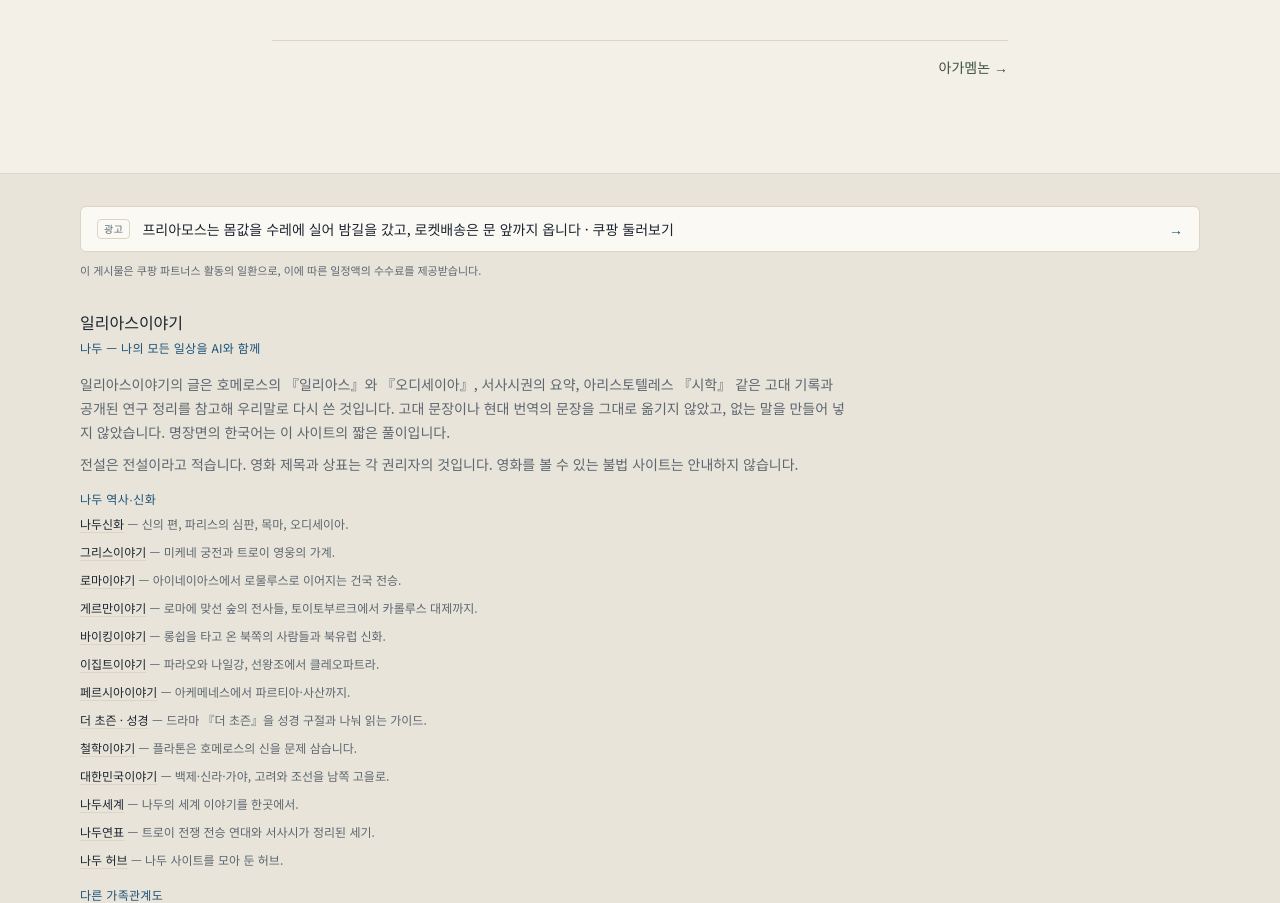
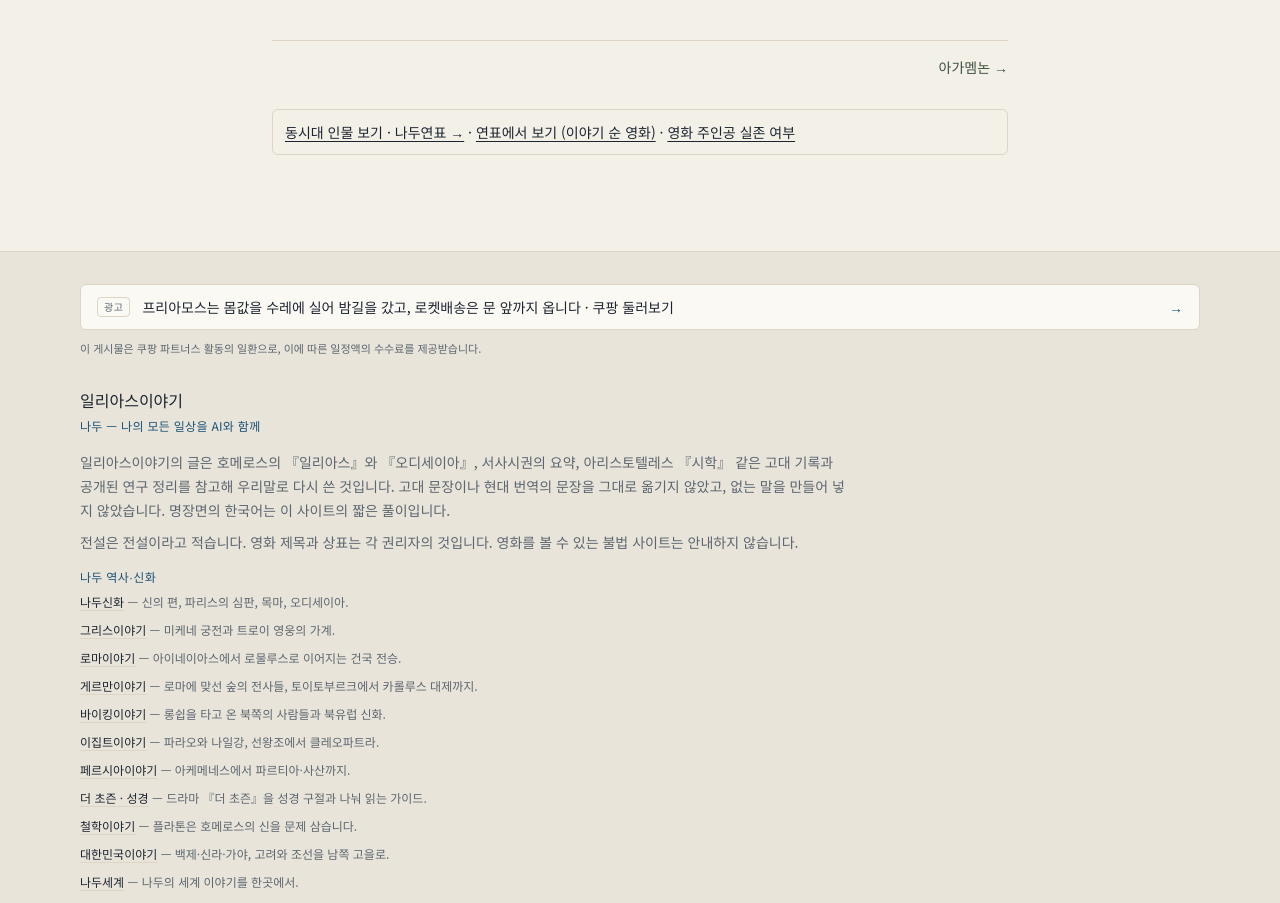
Before and after one commit to eomjinseong-art/iliad-stories, a Next.js app: page /heroes/achilles in a window 1280 px wide. Shown: the part 1775-2678 px from the top of the page. Built offline with nearby package versions, Linux system fonts and the light colour scheme; no server answers.

Commit message:
나두연표 허브 링크: 동시대 인물·연표에서 보기·주인공 실존 여부

```diff
--- a/app/heroes/[slug]/page.tsx
+++ b/app/heroes/[slug]/page.tsx
@@ -12,6 +12,7 @@ import { Rich } from "@/components/Rich";
 import { SourceList } from "@/components/SourceList";
 import { heroes, heroBySlug } from "@/data/heroes";
 import { articleLd, breadcrumbLd, jsonLd, pageMetadata } from "@/lib/seo";
+import { NadooHubPersonLink } from "@/components/NadooHubLink";
 
 export function generateStaticParams() {
   return heroes.map((hero) => ({ slug: hero.slug }));
@@ -104,6 +105,7 @@ export default async function HeroPage({ params }: { params: Promise<{ slug: str
         prev={prev ? { href: `/heroes/${prev.slug}`, label: prev.nameKo } : undefined}
         next={next ? { href: `/heroes/${next.slug}`, label: next.nameKo } : undefined}
       />
+      <NadooHubPersonLink base="https://iliad-stories.vercel.app/heroes/" slug={hero.slug!} />
     </article>
   );
 }
--- a/app/movies/page.tsx
+++ b/app/movies/page.tsx
@@ -6,6 +6,7 @@ import { LinkRow } from "@/components/SisterSites";
 import { movies } from "@/data/movies";
 import { breadcrumbLd, itemListLd, jsonLd, pageMetadata } from "@/lib/seo";
 import { OTHER_FILMS } from "@/lib/site";
+import { NadooHubFilmsLink } from "@/components/NadooHubLink";
 
 const description =
   "트로이(2004), 헬레네 오브 트로이(1956·2003), 트로이: 폴 오브 어 시티(2018), 트로이의 여인들(1971), 크리스토퍼 놀란의 오디세이(2026). 일리아스에 없는 죽음을 영화가 넣었는지도 적습니다. 불법 영상 링크는 없습니다.";
@@ -48,6 +49,7 @@ export default function MoviesPage() {
         <p className="mt-2 text-sm leading-7 text-muted">로마, 그리스, 이집트, 페르시아의 영화와, 한국사·철학의 영화, 신화가 쓰인 작품, 더 초즌의 같이 보기는 각 사이트에 있습니다.</p>
         <LinkRow label="다른 사이트의 영화" items={OTHER_FILMS} />
       </section>
+      <NadooHubFilmsLink />
     </div>
   );
 }
--- /dev/null
+++ b/components/NadooHubLink.tsx
@@ -0,0 +1,41 @@
+/** 나두연표 허브로 가는 링크. 이야기 순 영화, 주인공 실존 여부, 동시대 인물. */
+const HUB = "https://nadoo-timeline.vercel.app";
+const YEARS: Record<string, Record<string, number>> = {"https://iliad-stories.vercel.app/heroes/": {}};
+
+export function NadooHubPersonLink({ base, slug }: { base: string; slug: string }) {
+  const year = YEARS[base]?.[slug] ?? -1184; // 트로이 전쟁의 전해지는 연대
+  const contemporaries = year ? `${HUB}/contemporaries?year=${year}` : `${HUB}/contemporaries`;
+  return (
+    <aside aria-label="나두연표에서 보기" className="mt-8 rounded-md border border-line p-3 text-sm">
+      <a href={contemporaries} target="_blank" rel="noopener noreferrer" className="underline underline-offset-4">
+        동시대 인물 보기 · 나두연표 →
+      </a>
+      {" · "}
+      <a href={`${HUB}/films`} target="_blank" rel="noopener noreferrer" className="underline underline-offset-4">
+        연표에서 보기 (이야기 순 영화)
+      </a>
+      {" · "}
+      <a href={`${HUB}/protagonists`} target="_blank" rel="noopener noreferrer" className="underline underline-offset-4">
+        영화 주인공 실존 여부
+      </a>
+    </aside>
+  );
+}
+
+export function NadooHubFilmsLink() {
+  return (
+    <aside aria-label="나두연표 영화 허브" className="mt-8 rounded-md border border-line p-3 text-sm">
+      <a href={`${HUB}/films`} target="_blank" rel="noopener noreferrer" className="underline underline-offset-4">
+        모든 역사 영화를 이야기 속 해 순서로 보기 · 나두연표 →
+      </a>
+      {" · "}
+      <a href={`${HUB}/protagonists`} target="_blank" rel="noopener noreferrer" className="underline underline-offset-4">
+        주인공은 실존 인물일까
+      </a>
+      {" · "}
+      <a href={`${HUB}/contemporaries`} target="_blank" rel="noopener noreferrer" className="underline underline-offset-4">
+        동시대 인물
+      </a>
+    </aside>
+  );
+}
```
